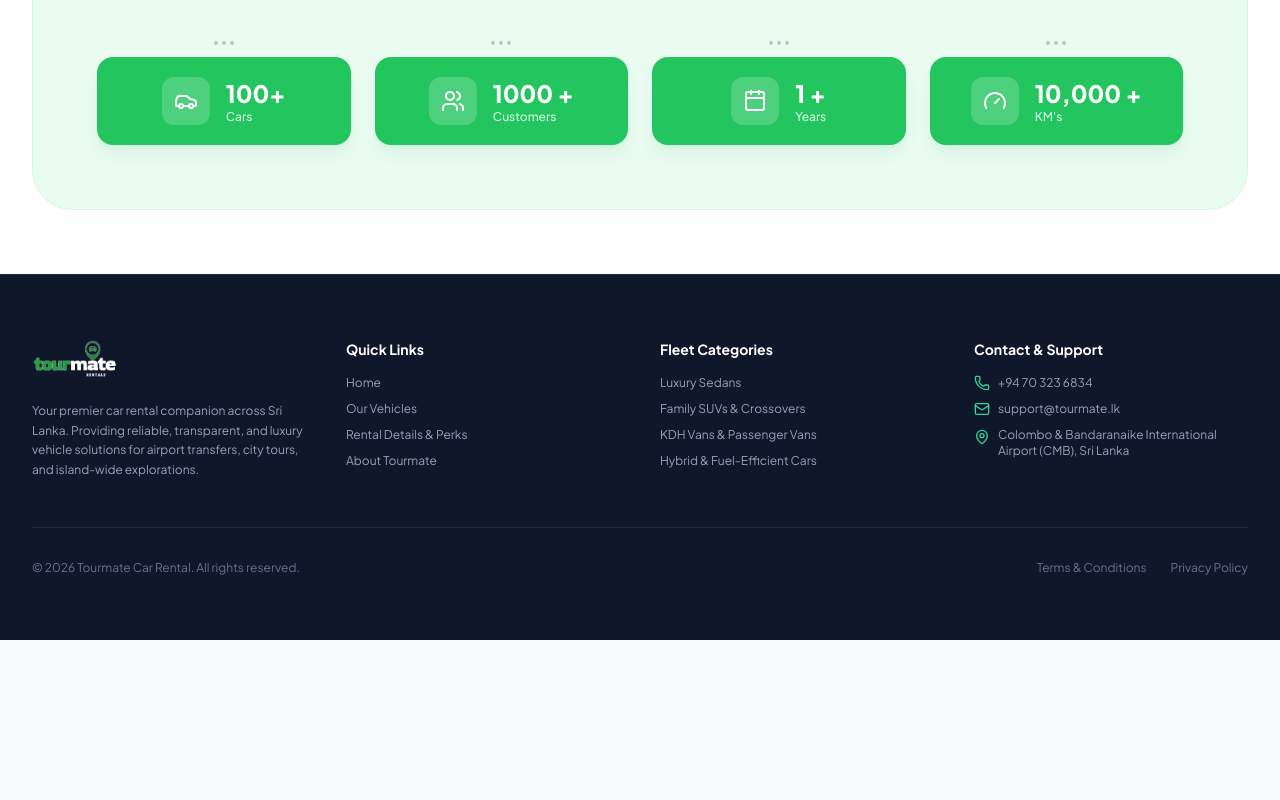
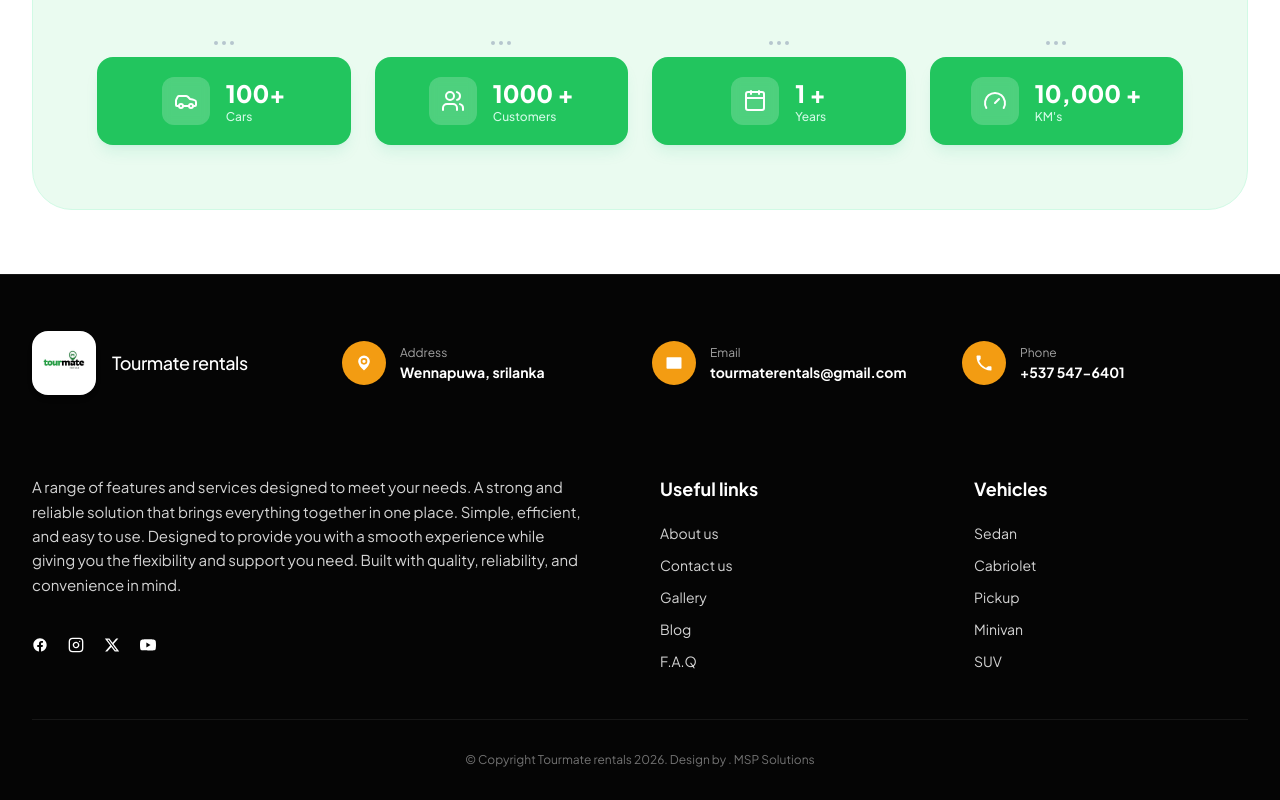
Before and after one commit to tourmate-work/tourmate-work, a Next.js app: page / in a window 1280 px wide. Shown: the part 3148-3948 px from the top of the page. Before the commit the page ends 3788 px from the top, so only its background shows below. Built offline with nearby package versions, Linux system fonts and the light colour scheme.

Commit message:
Replace footer design to match requested brand layout

```diff
--- a/components/layout/footer.tsx
+++ b/components/layout/footer.tsx
@@ -1,116 +1,239 @@
 import Image from "next/image";
 import Link from "next/link";
-import { Phone, Mail, MapPin } from "lucide-react";
+import { MapPin, Mail, Phone } from "lucide-react";
+
+function FacebookIcon({ className }: { className?: string }) {
+  return (
+    <svg className={className} fill="currentColor" viewBox="0 0 24 24">
+      <path d="M22 12c0-5.523-4.477-10-10-10S2 6.477 2 12c0 4.991 3.657 9.128 8.438 9.878v-6.987h-2.54V12h2.54V9.797c0-2.506 1.492-3.89 3.777-3.89 1.094 0 2.238.195 2.238.195v2.46h-1.26c-1.243 0-1.63.771-1.63 1.562V12h2.773l-.443 2.89h-2.33v6.988C18.343 21.128 22 16.991 22 12z" />
+    </svg>
+  );
+}
+
+function InstagramIcon({ className }: { className?: string }) {
+  return (
+    <svg className={className} fill="none" stroke="currentColor" strokeWidth="2" strokeLinecap="round" strokeLinejoin="round" viewBox="0 0 24 24">
+      <rect width="20" height="20" x="2" y="2" rx="5" ry="5" />
+      <path d="M16 11.37A4 4 0 1 1 12.63 8 4 4 0 0 1 16 11.37z" />
+      <line x1="17.5" x2="17.51" y1="6.5" y2="6.5" />
+    </svg>
+  );
+}
+
+function XIcon({ className }: { className?: string }) {
+  return (
+    <svg className={className} fill="currentColor" viewBox="0 0 24 24">
+      <path d="M18.244 2.25h3.308l-7.227 8.26 8.502 11.24H16.17l-5.214-6.817L4.99 21.75H1.68l7.73-8.835L1.254 2.25H8.08l4.713 6.231zm-1.161 17.52h1.833L7.084 4.126H5.117z" />
+    </svg>
+  );
+}
+
+function YoutubeIcon({ className }: { className?: string }) {
+  return (
+    <svg className={className} fill="currentColor" viewBox="0 0 24 24">
+      <path d="M23.498 6.186a3.016 3.016 0 0 0-2.122-2.136C19.505 3.545 12 3.545 12 3.545s-7.505 0-9.377.505A3.017 3.017 0 0 0 .502 6.186C0 8.07 0 12 0 12s0 3.93.502 5.814a3.016 3.016 0 0 0 2.122 2.136c1.871.505 9.376.505 9.376.505s7.505 0 9.377-.505a3.015 3.015 0 0 0 2.122-2.136C24 15.93 24 12 24 12s0-3.93-.502-5.814zM9.545 15.568V8.432L15.818 12l-6.273 3.568z" />
+    </svg>
+  );
+}
 
 export function Footer() {
   return (
-    <footer id="contact" className="bg-slate-900 text-slate-300 border-t border-slate-800">
-      <div className="max-w-7xl mx-auto px-4 sm:px-6 lg:px-8 py-14 lg:py-16">
-        <div className="grid grid-cols-1 md:grid-cols-2 lg:grid-cols-4 gap-10">
-          {/* Brand Info */}
-          <div className="space-y-4">
-            <Link href="/" className="inline-block">
+    <footer id="contact" className="bg-[#050505] text-white pt-14 pb-8 border-t border-neutral-900">
+      <div className="max-w-7xl mx-auto px-4 sm:px-6 lg:px-8">
+        {/* Top Info Bar */}
+        <div className="grid grid-cols-1 sm:grid-cols-2 lg:grid-cols-4 gap-6 pb-12 items-center">
+          {/* Logo & Brand Name */}
+          <div className="flex items-center gap-4">
+            <Link
+              href="/"
+              className="bg-white rounded-2xl p-2 h-16 w-16 flex items-center justify-center shadow-md flex-shrink-0 hover:opacity-95 transition-opacity"
+            >
               <Image
-                src="/images/logo-white-text.png"
+                src="/images/logo.png"
                 alt="Tourmate Rentals"
-                width={150}
-                height={48}
-                className="h-10 w-auto object-contain"
+                width={56}
+                height={56}
+                className="w-full h-full object-contain"
               />
             </Link>
-            <p className="text-xs text-slate-400 leading-relaxed">
-              Your premier car rental companion across Sri Lanka. Providing
-              reliable, transparent, and luxury vehicle solutions for airport
-              transfers, city tours, and island-wide explorations.
-            </p>
+            <span className="text-white font-medium text-lg tracking-tight">
+              Tourmate rentals
+            </span>
           </div>
 
-          {/* Quick Links */}
-          <div>
-            <h4 className="font-bold text-sm text-white mb-4">Quick Links</h4>
-            <ul className="space-y-2.5 text-xs text-slate-400">
+          {/* Address */}
+          <div className="flex items-center gap-3.5">
+            <div className="h-11 w-11 rounded-full bg-[#f39c12] flex items-center justify-center text-white flex-shrink-0 shadow-sm">
+              <MapPin className="h-5 w-5 fill-white text-[#f39c12]" />
+            </div>
+            <div>
+              <p className="text-xs text-neutral-400 leading-tight">Address</p>
+              <p className="text-sm font-bold text-white mt-0.5">
+                Wennapuwa, srilanka
+              </p>
+            </div>
+          </div>
+
+          {/* Email */}
+          <div className="flex items-center gap-3.5">
+            <div className="h-11 w-11 rounded-full bg-[#f39c12] flex items-center justify-center text-white flex-shrink-0 shadow-sm">
+              <Mail className="h-5 w-5 fill-white text-[#f39c12]" />
+            </div>
+            <div>
+              <p className="text-xs text-neutral-400 leading-tight">Email</p>
+              <a
+                href="mailto:tourmaterentals@gmail.com"
+                className="text-sm font-bold text-white hover:text-amber-400 transition-colors mt-0.5 block break-all"
+              >
+                tourmaterentals@gmail.com
+              </a>
+            </div>
+          </div>
+
+          {/* Phone */}
+          <div className="flex items-center gap-3.5">
+            <div className="h-11 w-11 rounded-full bg-[#f39c12] flex items-center justify-center text-white flex-shrink-0 shadow-sm">
+              <Phone className="h-5 w-5 fill-white text-[#f39c12]" />
+            </div>
+            <div>
+              <p className="text-xs text-neutral-400 leading-tight">Phone</p>
+              <a
+                href="tel:+5375476401"
+                className="text-sm font-bold text-white hover:text-amber-400 transition-colors mt-0.5 block"
+              >
+                +537 547-6401
+              </a>
+            </div>
+          </div>
+        </div>
+
+        {/* Main Content: Description, Links, Vehicles */}
+        <div className="pt-8 pb-12 grid grid-cols-1 lg:grid-cols-12 gap-10">
+          {/* Description & Socials */}
+          <div className="lg:col-span-6 space-y-8 pr-0 lg:pr-8">
+            <p className="text-neutral-300 text-sm md:text-[15px] leading-relaxed">
+              A range of features and services designed to meet your needs. A strong
+              and reliable solution that brings everything together in one place.
+              Simple, efficient, and easy to use. Designed to provide you with a smooth
+              experience while giving you the flexibility and support you need. Built
+              with quality, reliability, and convenience in mind.
+            </p>
+
+            {/* Social Icons */}
+            <div className="flex items-center gap-5 pt-2">
+              <a
+                href="https://facebook.com"
+                target="_blank"
+                rel="noreferrer"
+                aria-label="Facebook"
+                className="text-white hover:text-amber-400 transition-colors"
+              >
+                <FacebookIcon className="h-4 w-4" />
+              </a>
+              <a
+                href="https://instagram.com"
+                target="_blank"
+                rel="noreferrer"
+                aria-label="Instagram"
+                className="text-white hover:text-amber-400 transition-colors"
+              >
+                <InstagramIcon className="h-4 w-4" />
+              </a>
+              <a
+                href="https://x.com"
+                target="_blank"
+                rel="noreferrer"
+                aria-label="X (formerly Twitter)"
+                className="text-white hover:text-amber-400 transition-colors"
+              >
+                <XIcon className="h-4 w-4" />
+              </a>
+              <a
+                href="https://youtube.com"
+                target="_blank"
+                rel="noreferrer"
+                aria-label="YouTube"
+                className="text-white hover:text-amber-400 transition-colors"
+              >
+                <YoutubeIcon className="h-4 w-4" />
+              </a>
+            </div>
+          </div>
+
+          {/* Useful Links */}
+          <div className="lg:col-span-3">
+            <h4 className="text-white font-bold text-base md:text-lg mb-5">
+              Useful links
+            </h4>
+            <ul className="space-y-3 text-sm text-neutral-300">
               <li>
-                <Link href="/" className="hover:text-emerald-400 transition-colors">
-                  Home
+                <Link href="#about" className="hover:text-amber-400 transition-colors">
+                  About us
                 </Link>
               </li>
               <li>
-                <Link href="#vehicles" className="hover:text-emerald-400 transition-colors">
-                  Our Vehicles
+                <Link href="#contact" className="hover:text-amber-400 transition-colors">
+                  Contact us
                 </Link>
               </li>
               <li>
-                <Link href="#details" className="hover:text-emerald-400 transition-colors">
-                  Rental Details & Perks
+                <Link href="#vehicles" className="hover:text-amber-400 transition-colors">
+                  Gallery
                 </Link>
               </li>
               <li>
-                <Link href="#about" className="hover:text-emerald-400 transition-colors">
-                  About Tourmate
+                <Link href="#blog" className="hover:text-amber-400 transition-colors">
+                  Blog
+                </Link>
+              </li>
+              <li>
+                <Link href="#faq" className="hover:text-amber-400 transition-colors">
+                  F.A.Q
                 </Link>
               </li>
             </ul>
           </div>
 
-          {/* Fleet Categories */}
-          <div>
-            <h4 className="font-bold text-sm text-white mb-4">Fleet Categories</h4>
-            <ul className="space-y-2.5 text-xs text-slate-400">
+          {/* Vehicles */}
+          <div className="lg:col-span-3">
+            <h4 className="text-white font-bold text-base md:text-lg mb-5">
+              Vehicles
+            </h4>
+            <ul className="space-y-3 text-sm text-neutral-300">
               <li>
-                <Link href="#vehicles" className="hover:text-emerald-400 transition-colors">
-                  Luxury Sedans
+                <Link href="#vehicles" className="hover:text-amber-400 transition-colors">
+                  Sedan
                 </Link>
               </li>
               <li>
-                <Link href="#vehicles" className="hover:text-emerald-400 transition-colors">
-                  Family SUVs & Crossovers
+                <Link href="#vehicles" className="hover:text-amber-400 transition-colors">
+                  Cabriolet
                 </Link>
               </li>
               <li>
-                <Link href="#vehicles" className="hover:text-emerald-400 transition-colors">
-                  KDH Vans & Passenger Vans
+                <Link href="#vehicles" className="hover:text-amber-400 transition-colors">
+                  Pickup
                 </Link>
               </li>
               <li>
-                <Link href="#vehicles" className="hover:text-emerald-400 transition-colors">
-                  Hybrid & Fuel-Efficient Cars
+                <Link href="#vehicles" className="hover:text-amber-400 transition-colors">
+                  Minivan
+                </Link>
+              </li>
+              <li>
+                <Link href="#vehicles" className="hover:text-amber-400 transition-colors">
+                  SUV
                 </Link>
               </li>
             </ul>
           </div>
-
-          {/* Contact & Support */}
-          <div className="space-y-3">
-            <h4 className="font-bold text-sm text-white mb-4">Contact & Support</h4>
-            <div className="space-y-2.5 text-xs text-slate-400">
-              <div className="flex items-center gap-2">
-                <Phone className="h-4 w-4 text-emerald-400 flex-shrink-0" />
-                <a href="tel:+94703236834" className="hover:text-white transition-colors">
-                  +94 70 323 6834
-                </a>
-              </div>
-              <div className="flex items-center gap-2">
-                <Mail className="h-4 w-4 text-emerald-400 flex-shrink-0" />
-                <span>support@tourmate.lk</span>
-              </div>
-              <div className="flex items-start gap-2">
-                <MapPin className="h-4 w-4 text-emerald-400 flex-shrink-0 mt-0.5" />
-                <span>Colombo & Bandaranaike International Airport (CMB), Sri Lanka</span>
-              </div>
-            </div>
-          </div>
         </div>
 
-        <div className="mt-12 pt-8 border-t border-slate-800 flex flex-col sm:flex-row items-center justify-between gap-4 text-xs text-slate-500">
-          <p>© {new Date().getFullYear()} Tourmate Car Rental. All rights reserved.</p>
-          <div className="flex items-center gap-6">
-            <Link href="#terms" className="hover:text-slate-400 transition-colors">
-              Terms & Conditions
-            </Link>
-            <Link href="#privacy" className="hover:text-slate-400 transition-colors">
-              Privacy Policy
-            </Link>
-          </div>
+        {/* Bottom Copyright */}
+        <div className="pt-8 border-t border-neutral-900 text-center">
+          <p className="text-xs text-neutral-500">
+            © Copyright Tourmate rentals 2026. Design by . MSP Solutions
+          </p>
         </div>
       </div>
     </footer>
```
